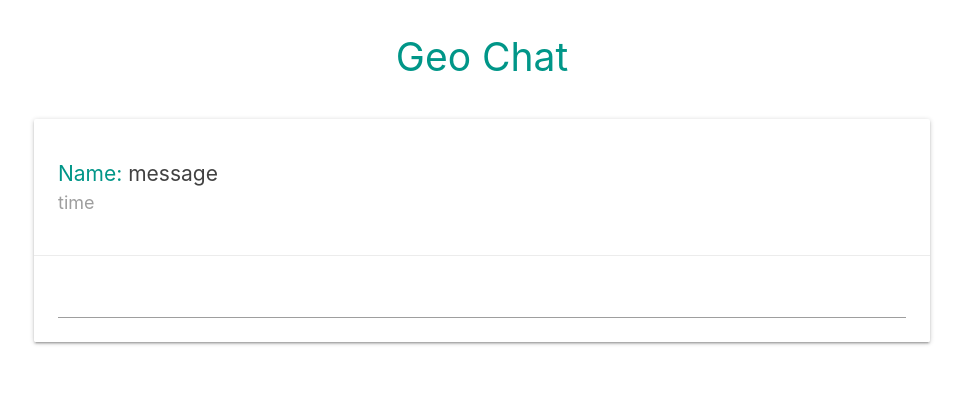
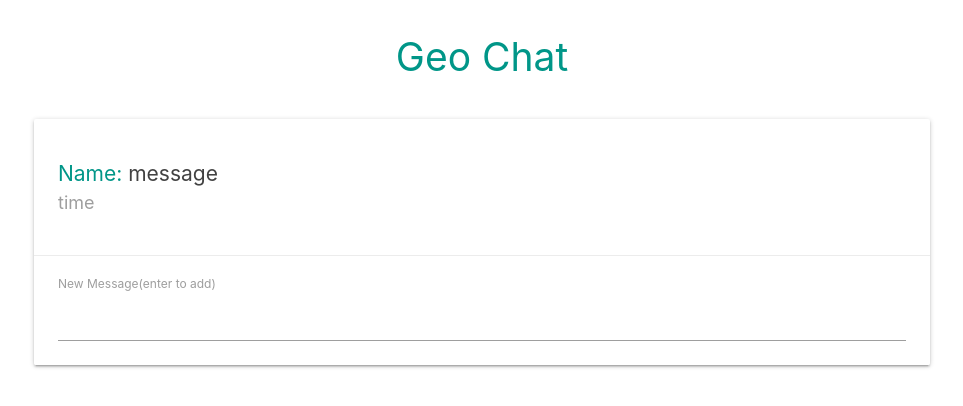
Before and after one commit to zetos/vue-firestore-chat, a Vue app: page / in a window 1280 px wide. Both pictures are taken after typing "Sample" into the empty fields and a click on the button "ENTER CHAT". Shown: the top 406 px of the page, without its empty margins (158-1121 px from the left). Built offline with nearby package versions, Linux system fonts and the light colour scheme.

Commit message:
NewMessage component start.

```diff
--- /dev/null
+++ b/src/components/NewMessage.vue
@@ -0,0 +1,27 @@
+<template>
+  <div class="new-message">
+    <form @submit.prevent="addMessage">
+      <label for="new-message">New Message(enter to add)</label>
+      <input type="text" name="new-message" v-model="newMessage" />
+    </form>
+  </div>
+</template>
+
+<script>
+export default {
+  name: 'NewMessage',
+  props: ['name'],
+  data() {
+    return {
+      newMessage: null
+    };
+  },
+  methods: {
+    addMessage() {
+      console.log(this.newMessage, this.name, Date.now());
+    }
+  }
+};
+</script>
+
+<style></style>
--- a/src/views/Chat.vue
+++ b/src/views/Chat.vue
@@ -12,16 +12,21 @@
         </ul>
       </div>
       <div class="card-action">
-        <input type="text" />
+        <NewMessage :name="name" />
       </div>
     </div>
   </div>
 </template>
 
 <script>
+import NewMessage from '@/components/NewMessage';
+
 export default {
   name: 'Chat',
   props: ['name'],
+  components: {
+    NewMessage
+  },
   data() {
     return {};
   }
```
